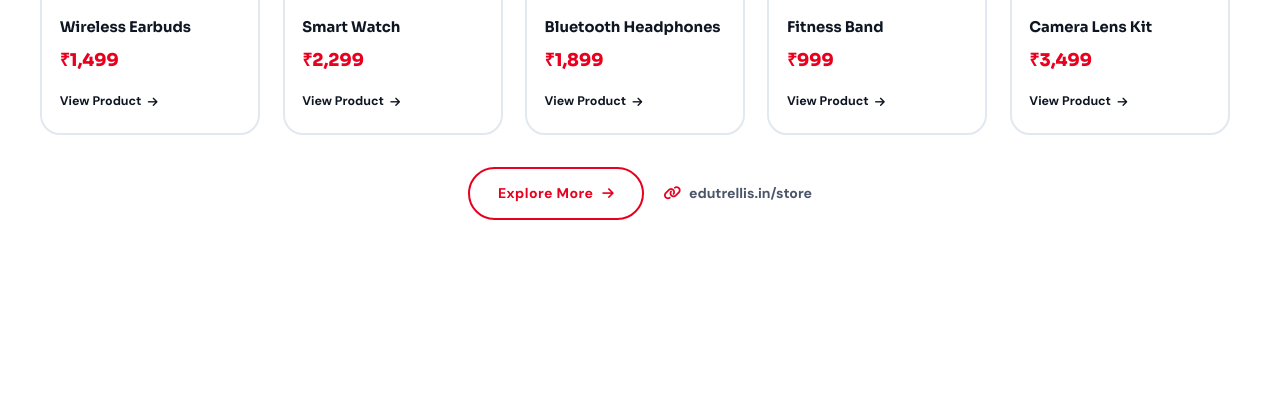
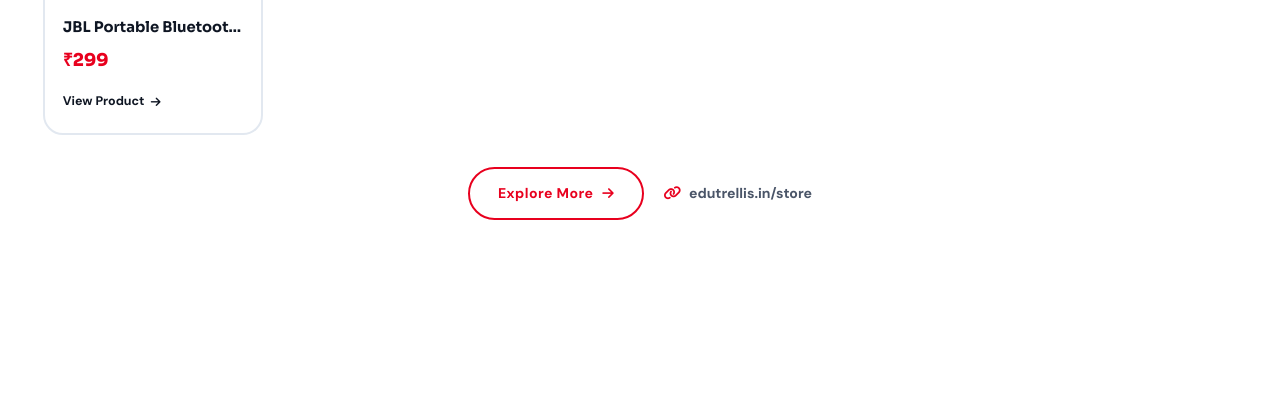
Before and after one commit to edutrellisprivatelimited-dotcom/EduTrellis, a Django app: page / in a window 1280 px wide. Shown: the part 4817-5237 px from the top of the page. Run offline with Django 5.2, Linux system fonts and the light colour scheme; data comes from the database, SQL or seed files in the repository.

Commit message:
feat: dynamic store products on homepage + site-wide SEO fixes
Homepage:
- "Trending in the Store" now pulls real, active products from the
  database instead of 6 hardcoded fake demo items, linking each to
  its actual product detail page (falls back to the icon/gradient
  tile when a product has no photo, and to a "visit the store"
  card when the catalog is empty).

SEO:
- Fixed estore.html's canonical/og:url, which pointed at the
  non-existent store.edutrellis.in subdomain — now dynamically
  resolves to the real edutrellis.in path (store root or the
  specific product page), and product pages now share the
  product's own photo as their social preview image.
- Added the missing Twitter Card + og:image tags to estore.html
  (home.html and home2.html already had them).
- Created the og-cover.jpg asset that home2.html's OG/Twitter/
  JSON-LD tags already referenced but never existed (404), and
  reused it as a proper og:image on home.html (previously pointed
  at favicon.ico) and estore.html.
- Fixed home2.html's broken favicon path and made its OG/Twitter/
  JSON-LD image URLs absolute (were relative, which most social
  crawlers reject).
- Standardized the canonical domain to non-www https://edutrellis.in
  across all three pages (home2.html mixed in www.).
- Added telephone/image/sameAs (social links) to home.html's and
  estore.html's JSON-LD so all three pages carry consistent,
  verifiable contact + social info for search engines.
- Standardized the Facebook link to one canonical URL everywhere
  (some places used a vanity /people/... URL, others profile.php).

Co-Authored-By: Claude Sonnet 5 <noreply@anthropic.com>

```diff
--- a/edutrellis/settings.py
+++ b/edutrellis/settings.py
@@ -31,6 +31,7 @@ INSTALLED_APPS = [
     'django.contrib.sessions',
     'django.contrib.messages',
     'django.contrib.staticfiles',
+    'django.contrib.humanize',
     'myapp',
     'django.contrib.sitemaps',
 ]
--- a/myapp/static/style.css
+++ b/myapp/static/style.css
@@ -744,6 +744,8 @@ h2 span{color:var(--red)}
 .estore-card-img{width:220px;height:220px;aspect-ratio:1/1;overflow:hidden;background:var(--bg3)}
 .estore-card-img img{width:100%;height:100%;object-fit:cover;transition:transform .4s}
 .estore-card:hover .estore-card-img img{transform:scale(1.08)}
+.estore-noimg{width:100%;height:100%;display:flex;align-items:center;justify-content:center;color:#fff;font-size:2.4rem;transition:transform .4s}
+.estore-card:hover .estore-noimg{transform:scale(1.08)}
 .estore-card-body{padding:1rem 1.1rem 1.2rem}
 .estore-card-body h4{font-family:var(--font-head);font-size:.92rem;font-weight:700;color:var(--dark);margin-bottom:.4rem;white-space:nowrap;overflow:hidden;text-overflow:ellipsis}
 .estore-card-price{font-family:var(--font-head);font-size:1.1rem;font-weight:900;color:var(--red);margin-bottom:.75rem}
--- a/myapp/templates/home.html
+++ b/myapp/templates/home.html
@@ -1,4 +1,4 @@
-{% load static %}
+{% load static humanize %}
 <!DOCTYPE html>
 <html lang="en">
 <head>
@@ -20,16 +20,20 @@
 
 <!-- Open Graph -->
 <meta property="og:type" content="website">
+<meta property="og:site_name" content="EduTrellis">
 <meta property="og:title" content="Website Development Company in Lucknow | EduTrellis">
 <meta property="og:description" content="Professional Website Development, SEO, Meta Ads, Website Management and Digital Marketing Services across India.">
 <meta property="og:url" content="https://edutrellis.in/">
-<meta property="og:image" content="https://edutrellis.in/static/favicon.ico">
+<meta property="og:image" content="https://edutrellis.in{% static 'img/og-cover.jpg' %}">
+<meta property="og:image:width" content="1200">
+<meta property="og:image:height" content="630">
+<meta property="og:locale" content="en_IN">
 
 <!-- Twitter -->
 <meta name="twitter:card" content="summary_large_image">
 <meta name="twitter:title" content="Website Development Company in Lucknow | EduTrellis">
 <meta name="twitter:description" content="Professional Website Development, SEO, Meta Ads and Website Management Services.">
-<meta name="twitter:image" content="https://edutrellis.in/static/favicon.ico">
+<meta name="twitter:image" content="https://edutrellis.in{% static 'img/og-cover.jpg' %}">
 
 <!-- Favicon -->
 <link rel="icon" href="{% static 'favicon.ico' %}" type="image/x-icon">
@@ -41,7 +45,9 @@
  "@type":"LocalBusiness",
  "name":"EduTrellis",
  "url":"https://edutrellis.in",
+ "telephone":"+91-96959-53183",
  "email":"support@edutrellis.in",
+ "image":"https://edutrellis.in{% static 'img/og-cover.jpg' %}",
  "address":{
    "@type":"PostalAddress",
    "streetAddress":"P-109, Prembagh, Shahpur, Chinhat",
@@ -51,7 +57,12 @@
    "addressCountry":"IN"
  },
  "areaServed":"India",
- "description":"Website Development, SEO Services, Meta Ads, Website Management, WordPress and Django Development."
+ "description":"Website Development, SEO Services, Meta Ads, Website Management, WordPress and Django Development.",
+ "sameAs":[
+   "https://www.instagram.com/edutrellis",
+   "https://www.linkedin.com/company/edutrellis",
+   "https://www.facebook.com/profile.php?id=61590850943948"
+ ]
 }
 </script>
 
@@ -329,7 +340,7 @@
     <span class="strip-sep"></span>
 
     <!-- Facebook -->
-    <a href="https://www.facebook.com/people/Edutrellis/61590850943948/"
+    <a href="https://www.facebook.com/profile.php?id=61590850943948"
        class="strip-link"
        aria-label="Facebook"
        target="_blank"
@@ -681,54 +692,30 @@
       </div>
 
       <div class="estore-slider" id="estoreSlider">
+        {% for p in trending_products %}
         <div class="estore-card">
-          <div class="estore-card-img"><img src="https://images.unsplash.com/photo-1572569511254-d8f925fe2cbb?w=500&h=500&fit=crop" alt="Wireless Earbuds" loading="lazy" width="220" height="220"></div>
+          <div class="estore-card-img">
+            {% if p.image %}
+              <img src="{{ p.image.url }}" alt="{{ p.name }}" loading="lazy" width="220" height="220">
+            {% else %}
+              <div class="estore-noimg" style="background:{{ p.gradient }}"><i class="fas {{ p.icon }}"></i></div>
+            {% endif %}
+          </div>
           <div class="estore-card-body">
-            <h4>Wireless Earbuds</h4>
-            <div class="estore-card-price">₹1,499</div>
-            <a href="{% url 'estore' %}" class="estore-view-btn">View Product <i class="fas fa-arrow-right"></i></a>
+            <h4>{{ p.name }}</h4>
+            <div class="estore-card-price">₹{{ p.price|floatformat:0|intcomma }}</div>
+            <a href="{% url 'product_detail' slug=p.slug %}" class="estore-view-btn">View Product <i class="fas fa-arrow-right"></i></a>
           </div>
         </div>
+        {% empty %}
         <div class="estore-card">
-          <div class="estore-card-img"><img src="https://images.unsplash.com/photo-1523275335684-37898b6baf30?w=500&h=500&fit=crop" alt="Smart Watch" loading="lazy" width="220" height="220"></div>
+          <div class="estore-card-img"><div class="estore-noimg" style="background:var(--grad)"><i class="fas fa-store"></i></div></div>
           <div class="estore-card-body">
-            <h4>Smart Watch</h4>
-            <div class="estore-card-price">₹2,299</div>
-            <a href="{% url 'estore' %}" class="estore-view-btn">View Product <i class="fas fa-arrow-right"></i></a>
+            <h4>New products coming soon</h4>
+            <a href="{% url 'estore' %}" class="estore-view-btn">Visit the Store <i class="fas fa-arrow-right"></i></a>
           </div>
         </div>
-        <div class="estore-card">
-          <div class="estore-card-img"><img src="https://images.unsplash.com/photo-1546435770-a3e426bf472b?w=500&h=500&fit=crop" alt="Bluetooth Headphones" loading="lazy" width="220" height="220"></div>
-          <div class="estore-card-body">
-            <h4>Bluetooth Headphones</h4>
-            <div class="estore-card-price">₹1,899</div>
-            <a href="{% url 'estore' %}" class="estore-view-btn">View Product <i class="fas fa-arrow-right"></i></a>
-          </div>
-        </div>
-        <div class="estore-card">
-          <div class="estore-card-img"><img src="https://images.unsplash.com/photo-1526170375885-4d8ecf77b99f?w=500&h=500&fit=crop" alt="Fitness Band" loading="lazy" width="220" height="220"></div>
-          <div class="estore-card-body">
-            <h4>Fitness Band</h4>
-            <div class="estore-card-price">₹999</div>
-            <a href="{% url 'estore' %}" class="estore-view-btn">View Product <i class="fas fa-arrow-right"></i></a>
-          </div>
-        </div>
-        <div class="estore-card">
-          <div class="estore-card-img"><img src="https://images.unsplash.com/photo-1518444065439-e933c06ce9cd?w=500&h=500&fit=crop" alt="Camera Lens" loading="lazy" width="220" height="220"></div>
-          <div class="estore-card-body">
-            <h4>Camera Lens Kit</h4>
-            <div class="estore-card-price">₹3,499</div>
-            <a href="{% url 'estore' %}" class="estore-view-btn">View Product <i class="fas fa-arrow-right"></i></a>
-          </div>
-        </div>
-        <div class="estore-card">
-          <div class="estore-card-img"><img src="https://images.unsplash.com/photo-1505740420928-5e560c06d30e?w=500&h=500&fit=crop" alt="Studio Headphones" loading="lazy" width="220" height="220"></div>
-          <div class="estore-card-body">
-            <h4>Studio Headphones</h4>
-            <div class="estore-card-price">₹2,799</div>
-            <a href="{% url 'estore' %}" class="estore-view-btn">View Product <i class="fas fa-arrow-right"></i></a>
-          </div>
-        </div>
+        {% endfor %}
       </div>
 
       <div class="estore-explore">
@@ -1211,7 +1198,7 @@ document.querySelectorAll('.gallery-imgbox').forEach(el => {
       <div class="foot-logo">Edu<span>Trellis</span></div>
       <p>India's complete digital growth partner for educational businesses, coaches and creators. 1200+ happy clients and growing.</p>
       <div class="socials">
-        <a href="https://www.facebook.com/people/Edutrellis/61590850943948/" title="Facebook" aria-label="Facebook" target="_blank" rel="noopener noreferrer"><i class="fab fa-facebook-f"></i></a>
+        <a href="https://www.facebook.com/profile.php?id=61590850943948" title="Facebook" aria-label="Facebook" target="_blank" rel="noopener noreferrer"><i class="fab fa-facebook-f"></i></a>
         <a href="https://www.instagram.com/edutrellis" title="Instagram" aria-label="Instagram" target="_blank" rel="noopener noreferrer"><i class="fab fa-instagram"></i></a>
         <a href="https://www.linkedin.com/company/edutrellis" title="LinkedIn" aria-label="LinkedIn" target="_blank" rel="noopener noreferrer"><i class="fab fa-linkedin-in"></i></a>
         <a href="https://wa.me/919695953183" title="WhatsApp" aria-label="WhatsApp" target="_blank" rel="noopener noreferrer"><i class="fab fa-whatsapp"></i></a>
@@ -1251,7 +1238,7 @@ document.querySelectorAll('.gallery-imgbox').forEach(el => {
       <div class="foot-contact-item"><i class="fab fa-whatsapp"></i><a href="https://wa.me/919695953183" target="_blank" rel="noopener noreferrer">+91 96959 53183 (WhatsApp)</a></div>
       <div class="foot-contact-item"><i class="fas fa-map-marker-alt"></i><span>P-109, Prembagh, Shahpur, Chinhat, Lucknow, UP 226028</span></div>
       <div class="foot-contact-item"><i class="fab fa-instagram"></i><a href="https://www.instagram.com/edutrellis" target="_blank" rel="noopener noreferrer">@edutrellis</a></div>
-      <div class="foot-contact-item"><i class="fab fa-facebook-f"></i><a href="https://www.facebook.com/people/Edutrellis/61590850943948/" target="_blank" rel="noopener noreferrer">EduTrellis on Facebook</a></div>
+      <div class="foot-contact-item"><i class="fab fa-facebook-f"></i><a href="https://www.facebook.com/profile.php?id=61590850943948" target="_blank" rel="noopener noreferrer">EduTrellis on Facebook</a></div>
       <div class="foot-contact-item"><i class="fab fa-linkedin-in"></i><a href="https://www.linkedin.com/company/edutrellis" target="_blank" rel="noopener noreferrer">EduTrellis on LinkedIn</a></div>
       <div class="foot-contact-item"><i class="fab fa-linkedin-in"></i><a href="https://www.linkedin.com/in/vijaytiwariii/" target="_blank" rel="noopener noreferrer">Vijay Tiwari (Founder) on LinkedIn</a></div>
     </div>
--- a/myapp/views.py
+++ b/myapp/views.py
@@ -37,7 +37,11 @@ SHIP_FEE = Decimal('79')
 
 
 def home(request):
-    return render(request, "home.html", {"contact_form": ContactLeadForm()})
+    trending_products = Product.objects.filter(is_active=True).select_related('category')[:8]
+    return render(request, "home.html", {
+        "contact_form": ContactLeadForm(),
+        "trending_products": trending_products,
+    })
 
 
 def home2(request):
@@ -58,6 +62,7 @@ def product_detail(request, slug):
     context['initial_product_slug'] = product.slug
     context['meta_title'] = f"{product.name} — EduTrellis Store"
     context['meta_description'] = product.short_description
+    context['meta_image'] = product.image.url if product.image else ''
     return render(request, "estore.html", context)
 
 
@@ -86,6 +91,7 @@ def _estore_context(request):
         "initial_product_slug": None,
         "meta_title": None,
         "meta_description": None,
+        "meta_image": None,
     }
 
 
```
Also changed, not shown: myapp/templates/estore.html (+25 -8 lines), myapp/templates/home2.html (+9 -9 lines), myapp/static/img/og-cover.jpg (added).
